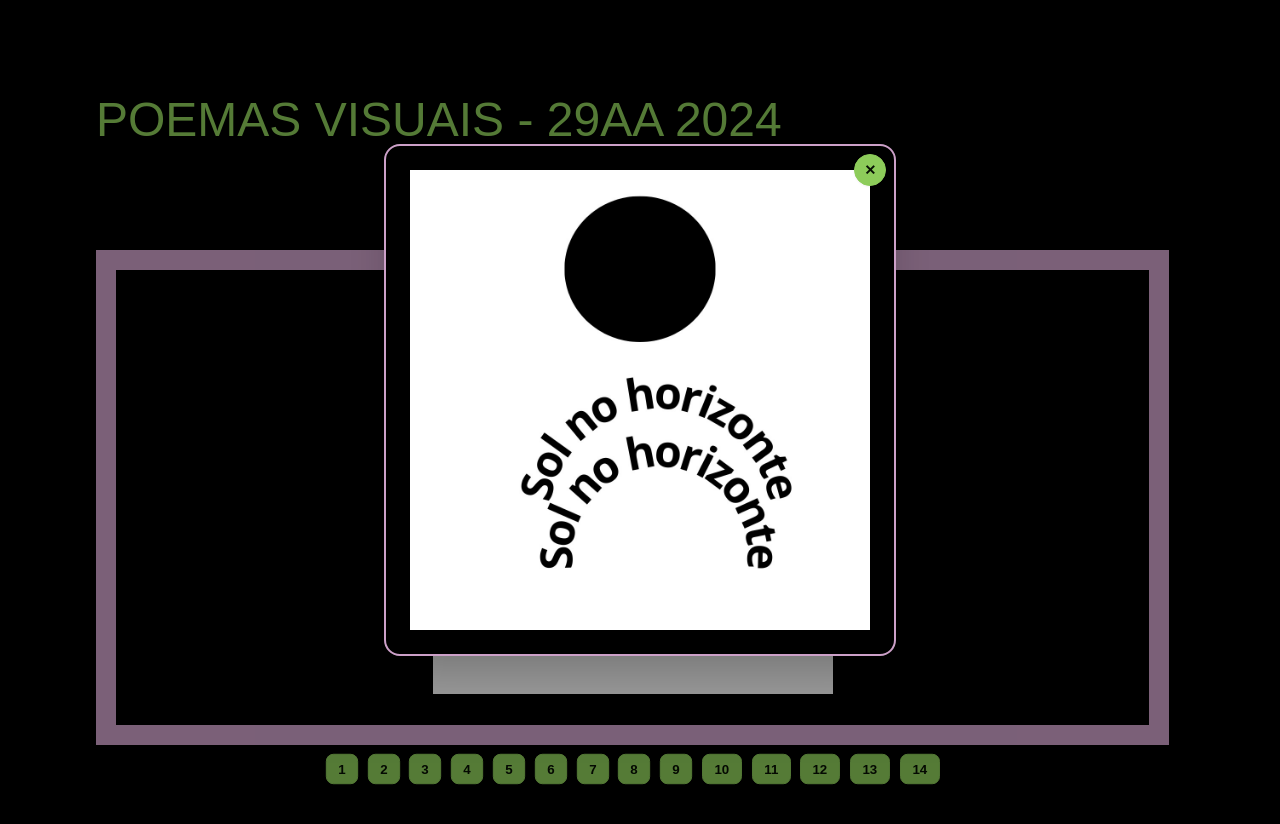
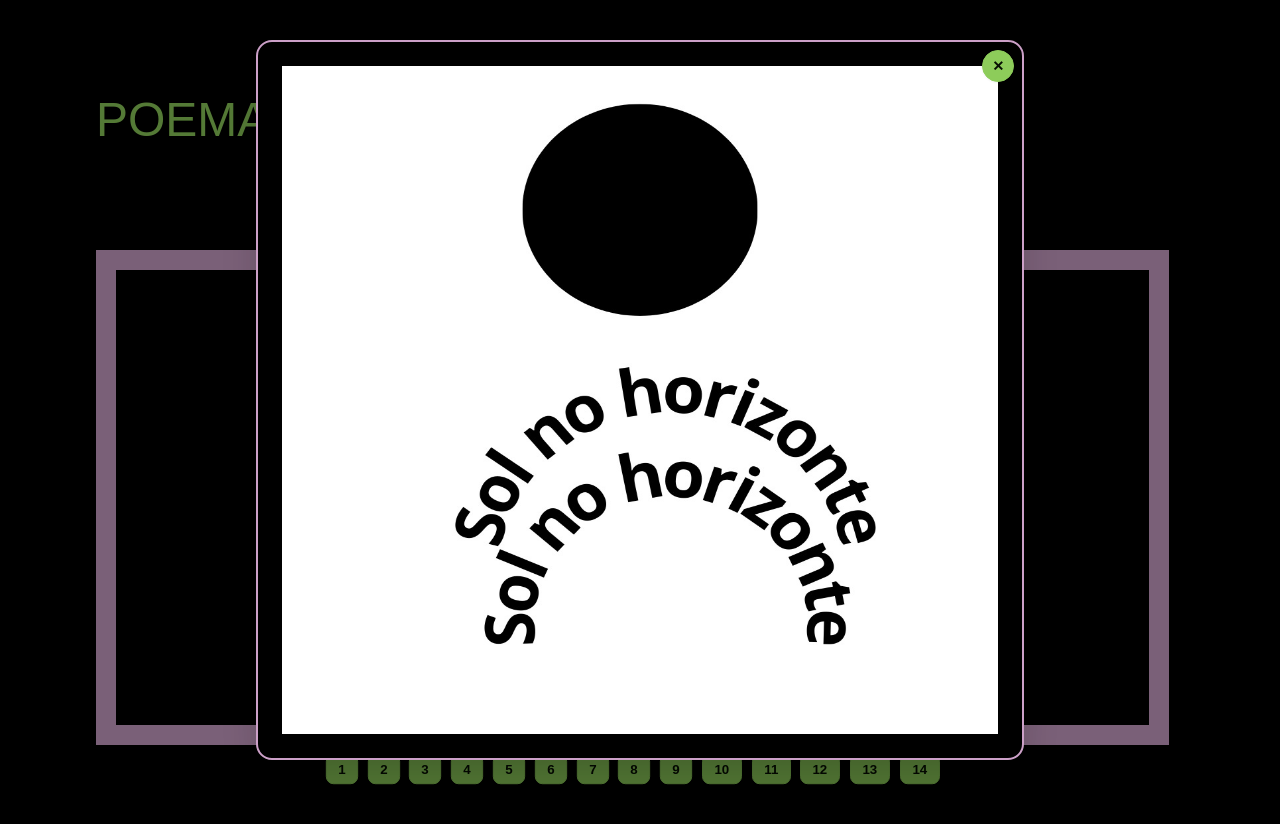
Before and after one commit to TakashiNishii/poemasvisuais29AA, a Next.js app: page / in a window 1280 px wide. Both pictures are taken after a click on the icon 820 px from the left and 314 px from the top of the page. Shown: the top 824 px of the page. Built offline with nearby package versions, Linux system fonts and the light colour scheme; a web font is replaced by a local one.

Commit message:
:art: Adjust zoom function

```diff
--- a/app/components/PoemasList.tsx
+++ b/app/components/PoemasList.tsx
@@ -21,11 +21,11 @@ const PoemasList = () => {
         <PoemasListGrid setOpen={setOpen} setSelectedImage={setImageSelected} />
       }
       <dialog id="my_modal_1" className={classNames("modal",
-        open && "modal-open"
+        open && "modal-open "
       )}>
-        <div className="modal-box flex justify-center border-2 border-secondary">
+        <div className="modal-box min-w-[60vw] flex justify-center border-2 border-secondary">
           <button className="btn btn-sm btn-circle btn-primary absolute right-2 top-2" onClick={() => setOpen(false)}>✕</button>
-          <Image width={400} height={400} src={`/Poemas/Poema${imageSelected}.jpeg`} alt='Poema visual' className="w-full" />
+          <Image width={800} height={800} src={`/Poemas/Poema${imageSelected}.jpeg`} alt='Poema visual' className="w-full h-auto object-fill" />
         </div>
         <form method="dialog" className="modal-backdrop">
           <button onClick={() => setOpen(false)}>close</button>
```
